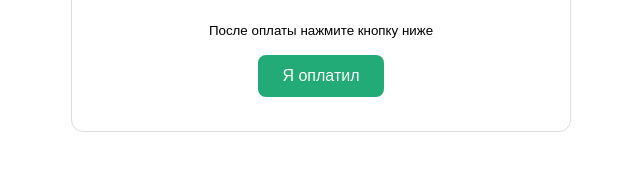
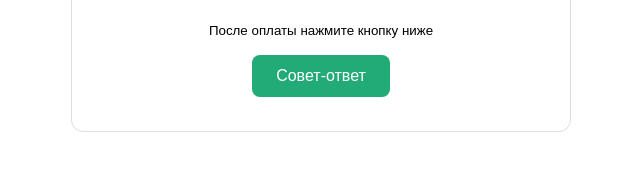
Before and after one commit to Vladimirbush/my-joke-site, a plain HTML site: page index.html in a window 1280 px wide. Shown: the part 231-402 px from the top of the page, 319-959 px from the left. Drawn offline with Linux system fonts and the light colour scheme.

Commit message:
Update index.html

```diff
--- a/index.html
+++ b/index.html
@@ -20,7 +20,7 @@
   <p>Перевод на номер:</p>
   <p class="phone">8 901 152-70-70</p>
   <p><small>После оплаты нажмите кнопку ниже</small></p>
-  <button onclick="showAdvice()">Я оплатил</button>
+  <button onclick="showAdvice()">Совет-ответ</button>
 
   <div id="joke" class="joke hidden">
     <div class="question-hint">Загадайте вопрос и нажмите кнопку ещё раз, если хотите другой совет.</div>
```
